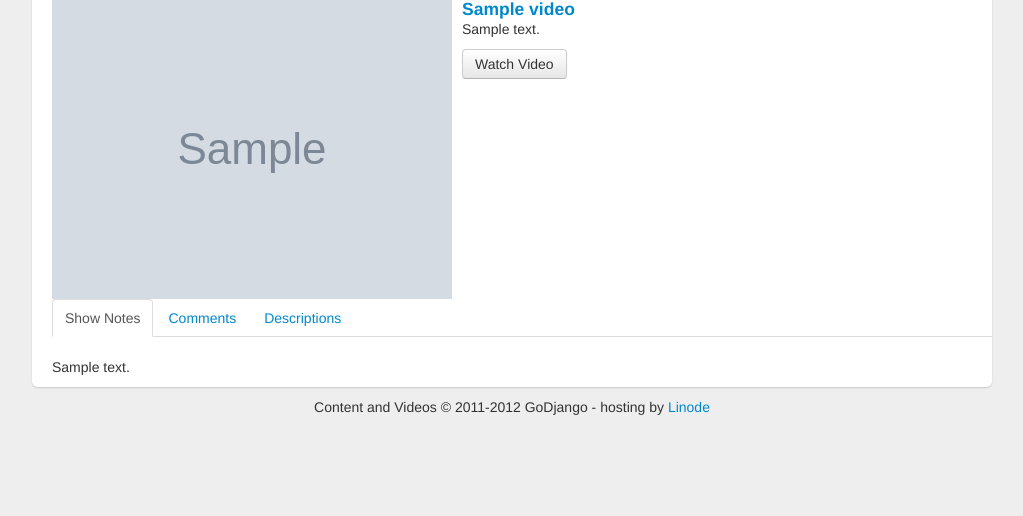
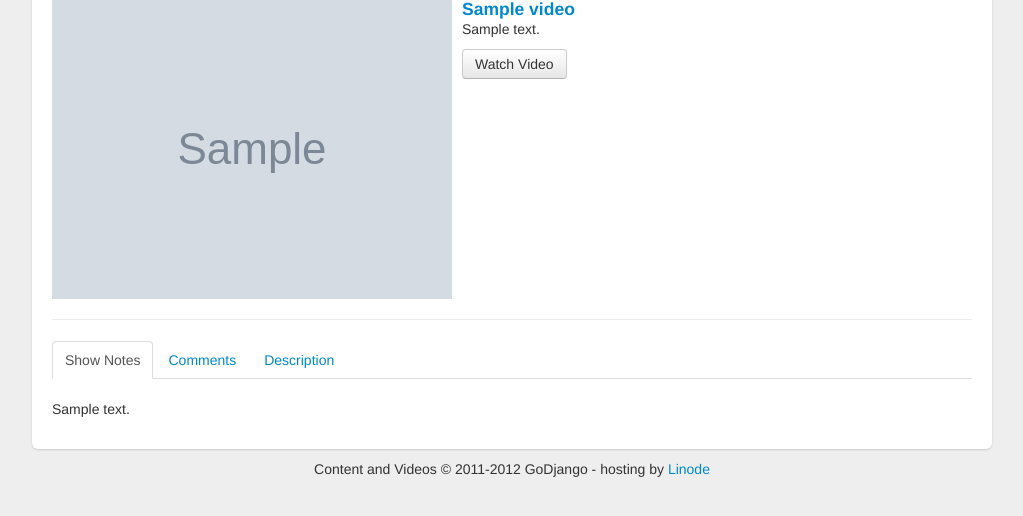
Before and after one commit to buddylindsey/godjango-site, a Django app: a page that uses templates/fullbase.html in a window 1280 px wide. Shown: the part 212-728 px from the top of the page, without its empty margins (118-1141 px from the left). Run offline with Django 3.2, Linux system fonts and the light colour scheme; tables that the repository leaves empty hold one stand-in row (values such as "Sample post"); grey boxes marked "Sample" are stand-in pictures; parts of the project's set-up code (start-up, migrations or seed data) failed here and were passed over; some libraries are stand-ins or nearby versions.

Commit message:
finalize video look and feel

```diff
--- a/episode/templates/episode/video.html
+++ b/episode/templates/episode/video.html
@@ -26,6 +26,7 @@
       <button class="btn watch-video">Watch Video</button>
     </div>
   </div>
+  <hr />
 </div>
 
 <div class="video">
@@ -43,12 +44,12 @@
   <ul id="content-tabs" class="nav nav-tabs">
     <li class="active"><a data-toggle="tab" href="#show-notes">Show Notes</a></li>
     <li><a data-toggle="tab" href="#comments">Comments</a></li>
-    <li><a data-toggle="tab" href="#description">Descriptions</a></li>
+    <li><a data-toggle="tab" href="#description">Description</a></li>
   </ul>
   <div id="actual-data" class="tab-content">
     <div id="show-notes" class="tab-pane active">
       <p>
-      {{ video.show_notes }}
+      {{ video.show_notes|safe }}
       </p>
     </div>
     <div id="comments" class="tab-pane">
--- a/static/css/main.css
+++ b/static/css/main.css
@@ -19,6 +19,22 @@ html, body{
 
 .right-header-content{
     margin: 30px 0px 0px 0px;
+}
+
+#video-container {
+  margin: 0px 20px 0px 20px;
+}
+
+#video-container .video {
+  margin: 0px 0px 0px 50px;
+}
+
+#meta-content {
+  margin: 20px 0px 20px 0px;
+}
+
+.media {
+  text-align: left;
 }
 
 .video-preview .media .media-body h4.media-header {
--- a/templates/fullbase.html
+++ b/templates/fullbase.html
@@ -1,8 +1,10 @@
 {% extends "base.html" %}
 
 {% block bigcontent %}
-<div class="span12">
+
+<div id="video-container">
 {% block content %}
 {% endblock %}
 </div>
+
 {% endblock %}
```
